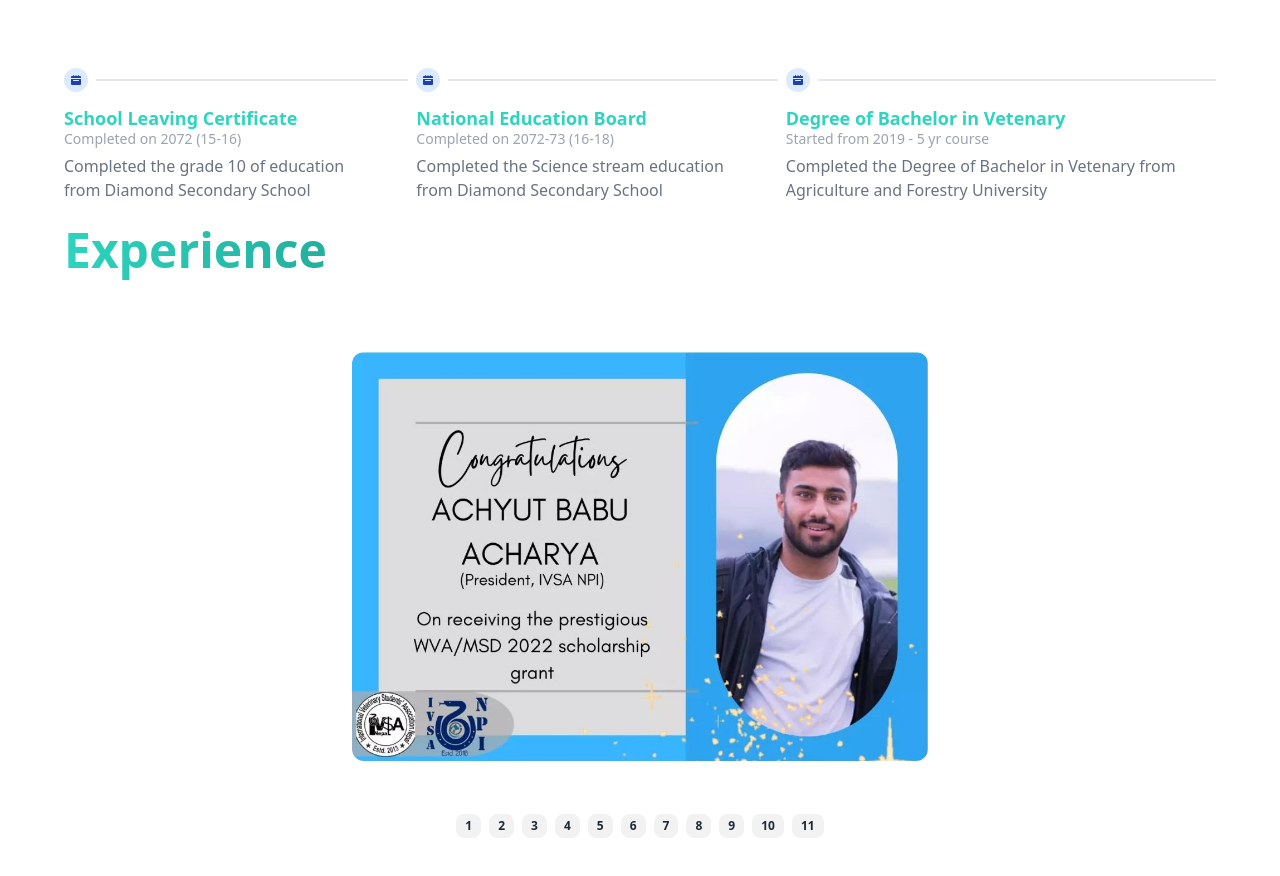
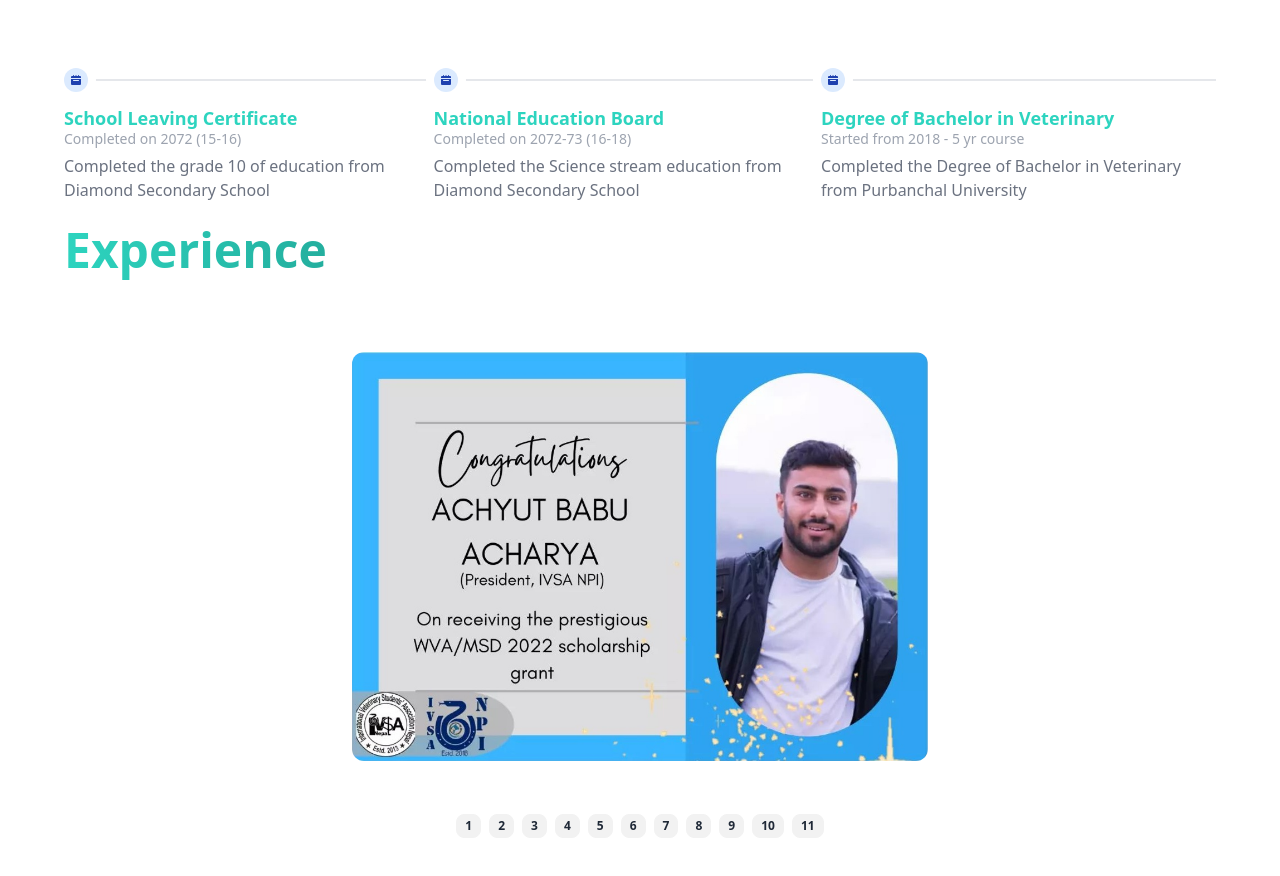
Before and after one commit to bisw4sh/Achyut-Acharya, a React (Vite) app: page / in a window 1280 px wide. Shown: the part 899-1775 px from the top of the page. Built offline with nearby package versions, Linux system fonts and the light colour scheme.

Commit message:
fixed info

```diff
--- a/src/Components/small/CEx/Career.jsx
+++ b/src/Components/small/CEx/Career.jsx
@@ -1,6 +1,6 @@
 const Career = () => {
   return (
-    <div className="mt-4" id='career'>
+    <div className="mt-4" id="career">
       <h1 className="max-sm:my-4 sm:my-16 font-extrabold text-transparent text-5xl bg-clip-text bg-gradient-to-r from-teal-400 to-teal-950">
         TimeLine
       </h1>
@@ -77,14 +77,14 @@ const Career = () => {
           </div>
           <div className="mt-3 sm:pe-8">
             <h3 className="text-lg font-semibold text-teal-400 dark:text-white">
-              Degree of Bachelor in Vetenary
+              Degree of Bachelor in Veterinary
             </h3>
             <time className="block mb-2 text-sm font-normal leading-none text-gray-400 dark:text-gray-500">
-              Started from 2019 - 5 yr course
+              Started from 2018 - 5 yr course
             </time>
             <p className="text-base font-normal text-gray-500 dark:text-gray-400">
-              Completed the Degree of Bachelor in Vetenary from Agriculture and
-              Forestry University
+              Completed the Degree of Bachelor in Veterinary from Purbanchal
+              University
             </p>
           </div>
         </li>
```
